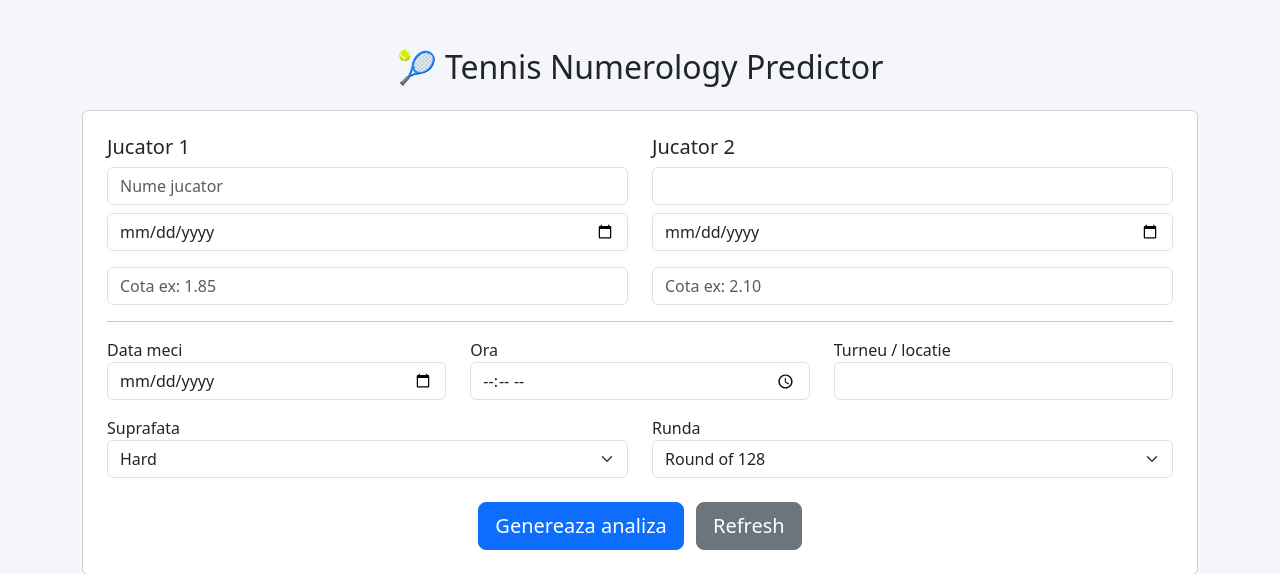
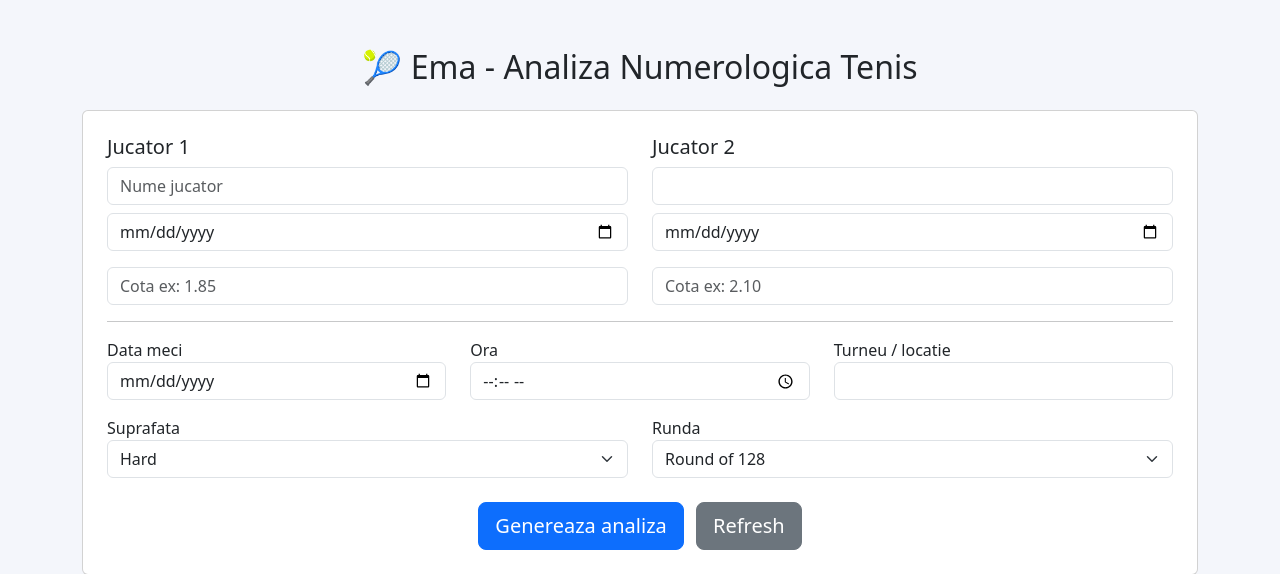
Before and after one commit to danpavel85/tennis-numerology, a Flask app: page / in a window 1280 px wide. Shown: the top 574 px of the page. Run offline with Flask 3, Linux system fonts and the light colour scheme.

Commit message:
change title

```diff
--- a/templates/index.html
+++ b/templates/index.html
@@ -6,7 +6,7 @@
 <meta charset="UTF-8">
 <meta name="viewport" content="width=device-width, initial-scale=1">
 
-<title>Tennis Numerology Predictor</title>
+<title>Analiza Numerologica Tenis</title>
 
 <link rel="icon" href="{{ url_for('static', filename='favicon.ico') }}">
 
@@ -18,7 +18,7 @@
 
 <div class="container py-5">
 
-<h2 class="text-center mb-4">🎾 Tennis Numerology Predictor</h2>
+<h2 class="text-center mb-4">🎾 Ema - Analiza Numerologica Tenis</h2>
 
 <div class="card p-4">
 
```
